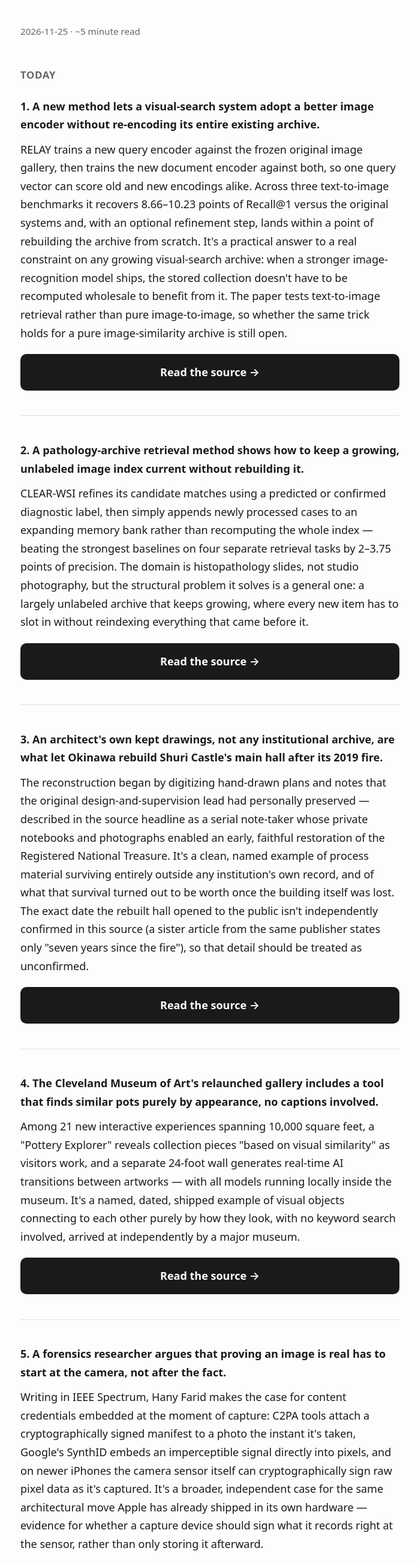
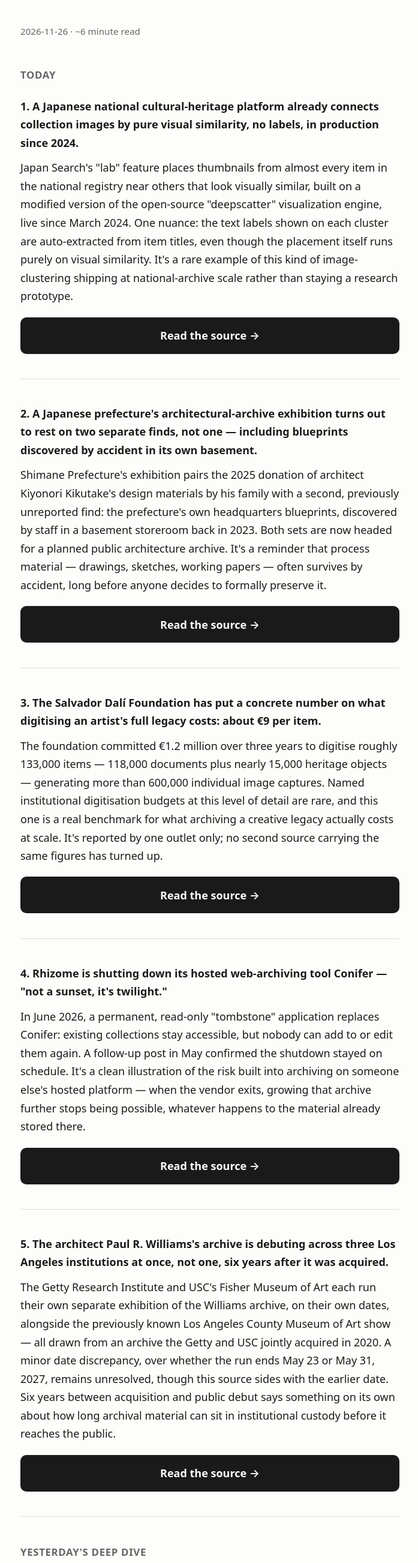
Before and after one commit to sideri-dev/sideri-brief, a plain HTML site: page index.html in a window 1280 px wide. Shown: the top 2605 px of the page at 60% size, without its empty margins (290-987 px from the left). Drawn offline with Linux system fonts and the light colour scheme.

Commit message:
brief: 2026-11-26

```diff
--- a/index.html
+++ b/index.html
@@ -3,7 +3,7 @@
 <head>
 <meta charset="UTF-8">
 <meta name="viewport" content="width=device-width, initial-scale=1">
-<title>Research Brief — 2026-11-25</title>
+<title>Research Brief — 2026-11-26</title>
 <style>
   :root {
     --bg: #fdfdfb;
@@ -68,52 +68,54 @@
 </head>
 <body>
 
-<p class="meta">2026-11-25 · ~5 minute read</p>
+<p class="meta">2026-11-26 · ~6 minute read</p>
 
 <h2>Today</h2>
 
-<p class="headline"><strong>1. A new method lets a visual-search system adopt a better image encoder without re-encoding its entire existing archive.</strong></p>
-<p>RELAY trains a new query encoder against the frozen original image gallery, then trains the new document encoder against both, so one query vector can score old and new encodings alike. Across three text-to-image benchmarks it recovers 8.66–10.23 points of Recall@1 versus the original systems and, with an optional refinement step, lands within a point of rebuilding the archive from scratch. It's a practical answer to a real constraint on any growing visual-search archive: when a stronger image-recognition model ships, the stored collection doesn't have to be recomputed wholesale to benefit from it. The paper tests text-to-image retrieval rather than pure image-to-image, so whether the same trick holds for a pure image-similarity archive is still open.</p>
-<a class="btn" href="https://arxiv.org/abs/2611.31882">Read the source →</a>
+<p class="headline"><strong>1. A Japanese national cultural-heritage platform already connects collection images by pure visual similarity, no labels, in production since 2024.</strong></p>
+<p>Japan Search's "lab" feature places thumbnails from almost every item in the national registry near others that look visually similar, built on a modified version of the open-source "deepscatter" visualization engine, live since March 2024. One nuance: the text labels shown on each cluster are auto-extracted from item titles, even though the placement itself runs purely on visual similarity. It's a rare example of this kind of image-clustering shipping at national-archive scale rather than staying a research prototype.</p>
+<a class="btn" href="https://jpsearch.go.jp/static/jps-lab/deepscatter/">Read the source →</a>
 
 <hr>
 
-<p class="headline"><strong>2. A pathology-archive retrieval method shows how to keep a growing, unlabeled image index current without rebuilding it.</strong></p>
-<p>CLEAR-WSI refines its candidate matches using a predicted or confirmed diagnostic label, then simply appends newly processed cases to an expanding memory bank rather than recomputing the whole index — beating the strongest baselines on four separate retrieval tasks by 2–3.75 points of precision. The domain is histopathology slides, not studio photography, but the structural problem it solves is a general one: a largely unlabeled archive that keeps growing, where every new item has to slot in without reindexing everything that came before it.</p>
-<a class="btn" href="https://arxiv.org/abs/2611.07935">Read the source →</a>
+<p class="headline"><strong>2. A Japanese prefecture's architectural-archive exhibition turns out to rest on two separate finds, not one — including blueprints discovered by accident in its own basement.</strong></p>
+<p>Shimane Prefecture's exhibition pairs the 2025 donation of architect Kiyonori Kikutake's design materials by his family with a second, previously unreported find: the prefecture's own headquarters blueprints, discovered by staff in a basement storeroom back in 2023. Both sets are now headed for a planned public architecture archive. It's a reminder that process material — drawings, sketches, working papers — often survives by accident, long before anyone decides to formally preserve it.</p>
+<a class="btn" href="https://www.pref.shimane.lg.jp/press_release/2026/luymoczbjlyj.html">Read the source →</a>
 
 <hr>
 
-<p class="headline"><strong>3. An architect's own kept drawings, not any institutional archive, are what let Okinawa rebuild Shuri Castle's main hall after its 2019 fire.</strong></p>
-<p>The reconstruction began by digitizing hand-drawn plans and notes that the original design-and-supervision lead had personally preserved — described in the source headline as a serial note-taker whose private notebooks and photographs enabled an early, faithful restoration of the Registered National Treasure. It's a clean, named example of process material surviving entirely outside any institution's own record, and of what that survival turned out to be worth once the building itself was lost. The exact date the rebuilt hall opened to the public isn't independently confirmed in this source (a sister article from the same publisher states only "seven years since the fire"), so that detail should be treated as unconfirmed.</p>
-<a class="btn" href="https://xtech.nikkei.com/atcl/nxt/mag/na/18/00333/111800002/">Read the source →</a>
+<p class="headline"><strong>3. The Salvador Dalí Foundation has put a concrete number on what digitising an artist's full legacy costs: about €9 per item.</strong></p>
+<p>The foundation committed €1.2 million over three years to digitise roughly 133,000 items — 118,000 documents plus nearly 15,000 heritage objects — generating more than 600,000 individual image captures. Named institutional digitisation budgets at this level of detail are rare, and this one is a real benchmark for what archiving a creative legacy actually costs at scale. It's reported by one outlet only; no second source carrying the same figures has turned up.</p>
+<a class="btn" href="https://artdaily.com/news/195510/Salvador-Dal--s-legacy-to-become--intelligent-archive--through-advanced-AI-tools">Read the source →</a>
 
 <hr>
 
-<p class="headline"><strong>4. The Cleveland Museum of Art's relaunched gallery includes a tool that finds similar pots purely by appearance, no captions involved.</strong></p>
-<p>Among 21 new interactive experiences spanning 10,000 square feet, a "Pottery Explorer" reveals collection pieces "based on visual similarity" as visitors work, and a separate 24-foot wall generates real-time AI transitions between artworks — with all models running locally inside the museum. It's a named, dated, shipped example of visual objects connecting to each other purely by how they look, with no keyword search involved, arrived at independently by a major museum.</p>
-<a class="btn" href="https://www.clevelandart.org/about/press/cleveland-museum-art-announces-artlens-reimagined-opening-july-23-2026">Read the source →</a>
+<p class="headline"><strong>4. Rhizome is shutting down its hosted web-archiving tool Conifer — "not a sunset, it's twilight."</strong></p>
+<p>In June 2026, a permanent, read-only "tombstone" application replaces Conifer: existing collections stay accessible, but nobody can add to or edit them again. A follow-up post in May confirmed the shutdown stayed on schedule. It's a clean illustration of the risk built into archiving on someone else's hosted platform — when the vendor exits, growing that archive further stops being possible, whatever happens to the material already stored there.</p>
+<a class="btn" href="https://blog.conifer.rhizome.org/2025/12/15/twilight-announcement.html">Read the source →</a>
 
 <hr>
 
-<p class="headline"><strong>5. A forensics researcher argues that proving an image is real has to start at the camera, not after the fact.</strong></p>
-<p>Writing in IEEE Spectrum, Hany Farid makes the case for content credentials embedded at the moment of capture: C2PA tools attach a cryptographically signed manifest to a photo the instant it's taken, Google's SynthID embeds an imperceptible signal directly into pixels, and on newer iPhones the camera sensor itself can cryptographically sign raw pixel data as it's captured. It's a broader, independent case for the same architectural move Apple has already shipped in its own hardware — evidence for whether a capture device should sign what it records right at the sensor, rather than only storing it afterward.</p>
-<a class="btn" href="https://spectrum.ieee.org/fighting-back-against-deep-fakes">Read the source →</a>
+<p class="headline"><strong>5. The architect Paul R. Williams's archive is debuting across three Los Angeles institutions at once, not one, six years after it was acquired.</strong></p>
+<p>The Getty Research Institute and USC's Fisher Museum of Art each run their own separate exhibition of the Williams archive, on their own dates, alongside the previously known Los Angeles County Museum of Art show — all drawn from an archive the Getty and USC jointly acquired in 2020. A minor date discrepancy, over whether the run ends May 23 or May 31, 2027, remains unresolved, though this source sides with the earlier date. Six years between acquisition and public debut says something on its own about how long archival material can sit in institutional custody before it reaches the public.</p>
+<a class="btn" href="https://today.usc.edu/usc-museum-among-three-major-l-a-art-institutions-to-celebrate-architect-paul-r-williams/">Read the source →</a>
 
 <hr>
 
 <h2>Yesterday's deep dive</h2>
 
-<p>A deep-dive into the UK government's new Creative Content Exchange — a marketplace meant to sell AI companies licensed access to museum and archive collections — found the picture is far less mature than the announcement suggested. The Natural History Museum's roughly £500,000 purchase bought a white-label contracting-and-billing platform from a vendor with no named heritage customers, not a search or imaging system; money flows backward from a marketplace, with the funder paying institutions up to £125,000 each just to list their collections. The live catalogue publishes no prices, most listed collections are "available on enquiry," and roughly three-quarters of the headline asset count arrived only the day before from a newspaper publisher's genealogy databases. No museum anywhere discloses a price for AI-training use, no participating institution reports AI licensing income, and every comparable precedent found — Europeana, Art UK, Norway's state agreement, Japan's national library — runs on subsidy or gives the material away for free. It's evidence against a tidy answer to who actually buys heritage-archive access: here it's grant bodies and one cost-absorbing commercial licensee, not licensing revenue.</p>
+<p>A deep-dive into the RELAY paper (arXiv:2611.31882), which claims to let a visual-search system swap in a better image encoder without re-encoding its whole existing gallery, found the claim overstated: RELAY's method still re-encodes every document once — what it avoids is re-encoding before an interim accuracy gain arrives. The technique also doesn't transfer well beyond its own setup: it works by modifying language-model layers, it needs text captions rather than pure images, and it was only tested on a gallery of 5,000 images. Its one genuinely useful finding is a warning: a partially migrated similarity index, scored on a mix of old and new vectors, can rank worse than the untouched original system — meaning any such index upgrade needs every stored vector tagged by which model produced it, with the old index kept serving until a migration fully completes rather than blended partway through.</p>
 
 <hr>
 
 <h2>Needs your answer</h2>
 
-<p>Three open questions right now, each about research direction:</p>
+<p>Five open questions right now, each about research direction:</p>
 <p class="q">— whether to start tracking individual objects within a single photograph, each findable on its own, rather than whole-photograph similarity alone.</p>
-<p class="q">— whether to keep following a government-funded preservation programme for manga and anime source material as the nearest comparison point for creative-process archiving, or focus only on artists, designers and architectural drawings.</p>
-<p class="q">— whether who-may-publish-a-captured-record should become a standing research thread alongside capture, preservation and who pays.</p>
+<p class="q">— whether to keep following a government-funded preservation programme for manga and anime source material as a comparison point for creative-process archiving.</p>
+<p class="q">— whether who-may-publish-a-captured-record (rights and permissions) should become a standing research thread alongside capture, preservation and who pays.</p>
+<p class="q">— whether disaster-driven loss of undesignated heritage buildings should become a standing research angle alongside redevelopment-driven loss.</p>
+<p class="q">— whether cryptographic signing of images at the moment of capture should become a standing research thread.</p>
 <a class="btn" href="https://github.com/sideri-dev/sideri-research/edit/main/QUESTIONS.md">Answer on GitHub →</a>
 
 <footer>
```
